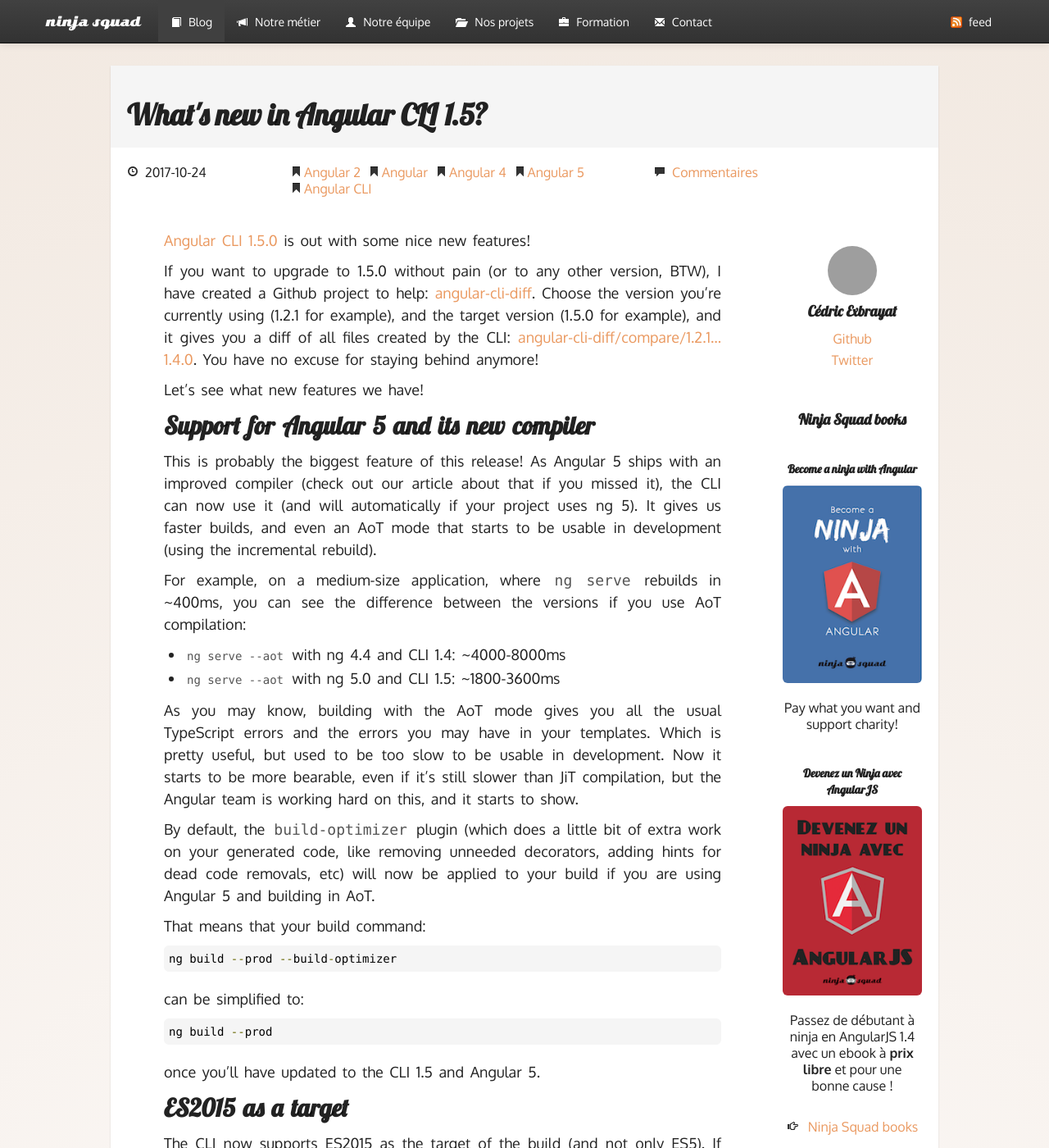
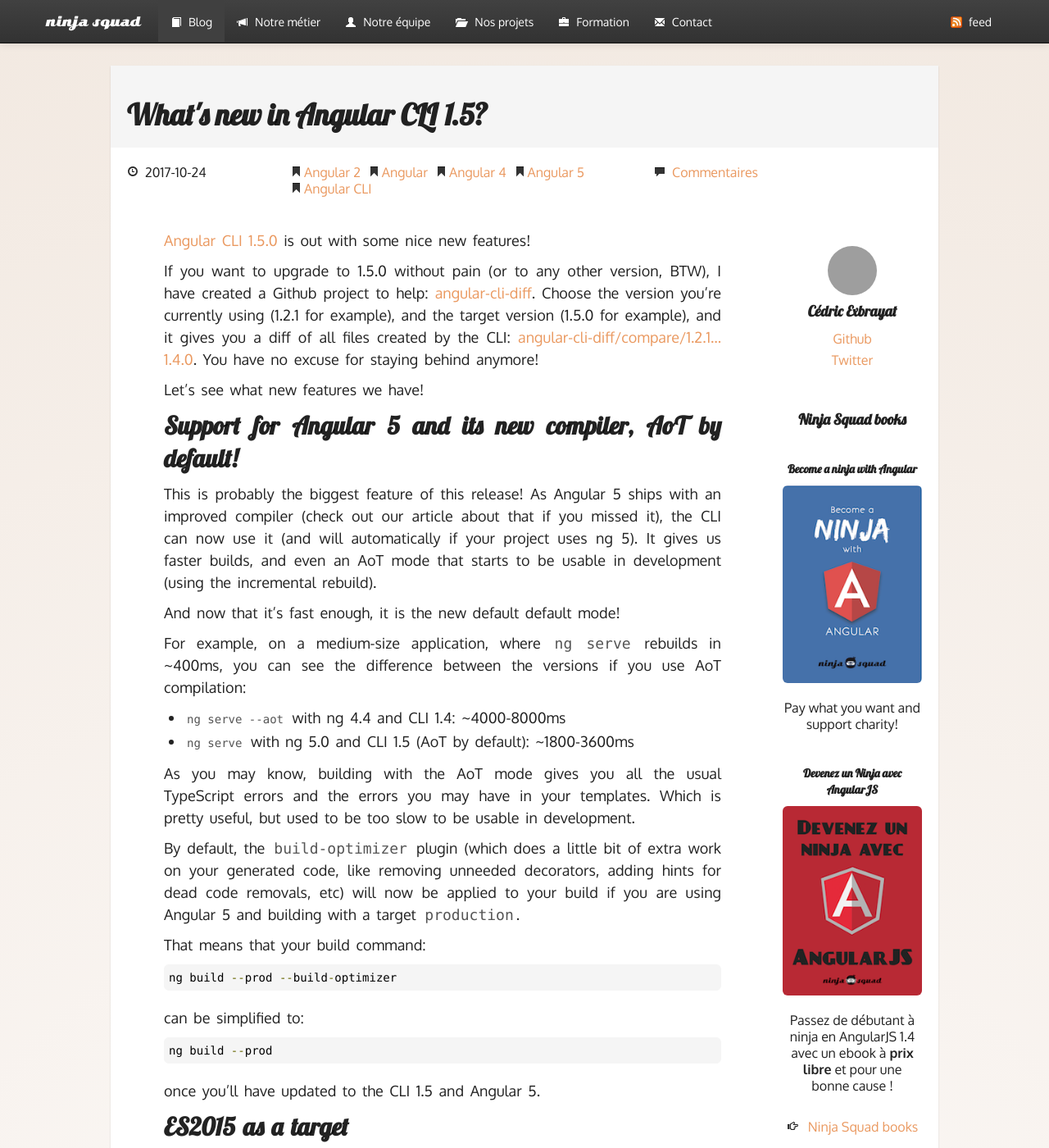
Before and after one commit to Ninja-Squad/ninja-squad.github.com, a Jekyll site: the page built from _posts/2017-10-24-angular-cli-1.5.md, in a window 1280 px wide and 1400 px high. Shown: the whole window at 82% size. Built offline with Jekyll 4.4.1, drawn with Linux system fonts in a browser that asks for light colours; comment, search, counter and statistics services are not loaded; grey boxes are pictures that could not be loaded.

Commit message:
post: cli 1.5 aot default

```diff
--- a/_posts/2017-10-24-angular-cli-1.5.md
+++ b/_posts/2017-10-24-angular-cli-1.5.md
@@ -12,7 +12,7 @@
 
 Let's see what new features we have!
 
-## Support for Angular 5 and its new compiler
+## Support for Angular 5 and its new compiler, AoT by default!
 
 This is probably the biggest feature of this release!
 As Angular 5 ships with an improved compiler (check out our article about that if you missed it),
@@ -20,20 +20,20 @@
 It gives us faster builds,
 and even an AoT mode that starts to be usable in development (using the incremental rebuild).
 
+And now that it's fast enough, it is the new default default mode!
+
 For example, on a medium-size application, where `ng serve` rebuilds in ~400ms,
 you can see the difference between the versions if you use AoT compilation:
 
 - `ng serve --aot` with ng 4.4 and CLI 1.4: ~4000-8000ms
-- `ng serve --aot` with ng 5.0 and CLI 1.5: ~1800-3600ms
+- `ng serve` with ng 5.0 and CLI 1.5 (AoT by default): ~1800-3600ms
 
 As you may know, building with the AoT mode gives you all the usual TypeScript errors
 and the errors you may have in your templates.
 Which is pretty useful, but used to be too slow to be usable in development.
-Now it starts to be more bearable, even if it's still slower than JiT compilation,
-but the Angular team is working hard on this, and it starts to show.
 
 By default, the `build-optimizer` plugin (which does a little bit of extra work on your generated code, like removing unneeded decorators, adding hints for dead code removals, etc) will now be applied to your build
-if you are using Angular 5 and building in AoT.
+if you are using Angular 5 and building with a target `production`.
 
 That means that your build command:
 
```
